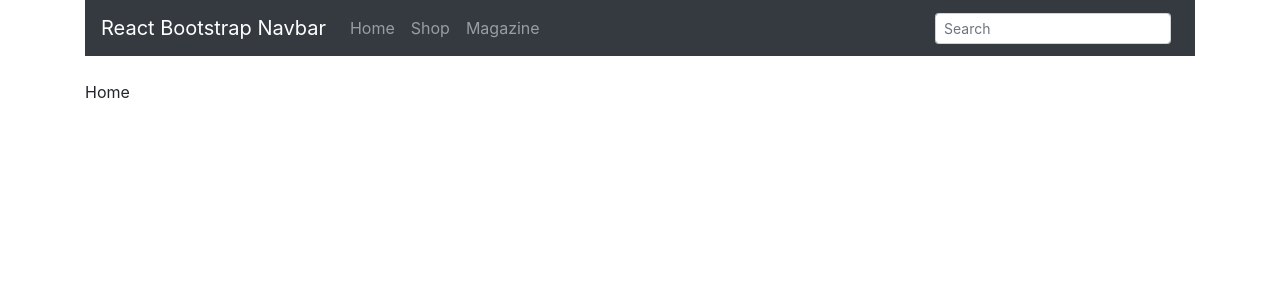
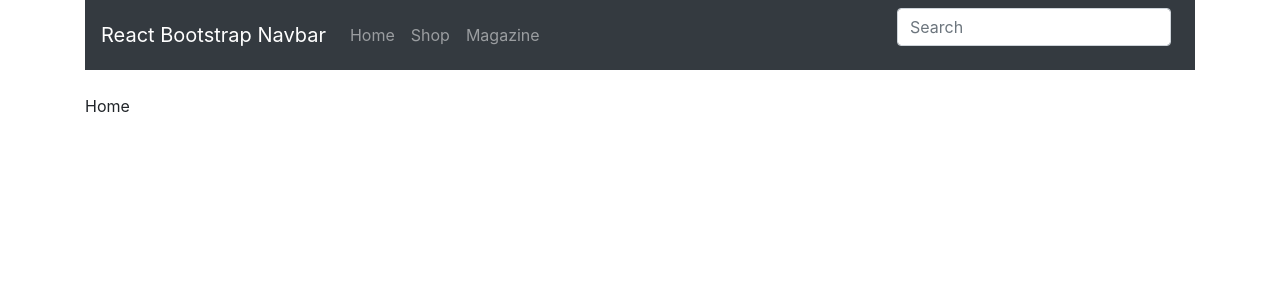
Before and after one commit to Manisha-95/Deloitte-react-coding-test, a React (Create React App) app: page / in a window 1280 px wide. Shown: the top 300 px of the page. Built offline with nearby package versions, Linux system fonts and the light colour scheme.

Commit message:
1 file modified

```diff
--- a/src/App.js
+++ b/src/App.js
@@ -31,12 +31,11 @@ class App extends React.Component{
                                     <Nav.Link href="/Magazine">Magazine</Nav.Link>
 
                                     </Nav>
-                                <form class="form-inline my-1">
-                                  <div class="md-form form-sm my-0">
-                            <input class="form-control form-control-sm mr-sm-2 mb-0" type="text" placeholder="Search"
-                              aria-label="Search" />
-                          </div>
-                        </form>
+                                <form class="form-inline">
+      <div class="md-form my-0">
+        <input class="form-control mr-sm-2" type="text" placeholder="Search" aria-label="Search" />
+      </div>
+    </form>
                                 </Navbar.Collapse>
                             </Navbar>
                             <br />
```
